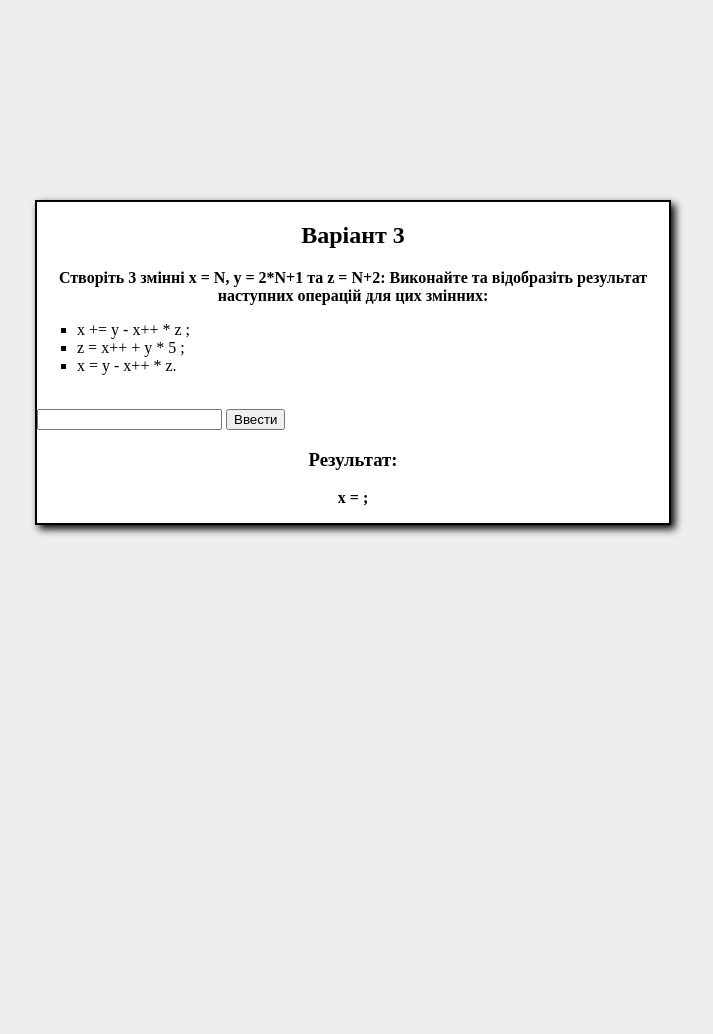
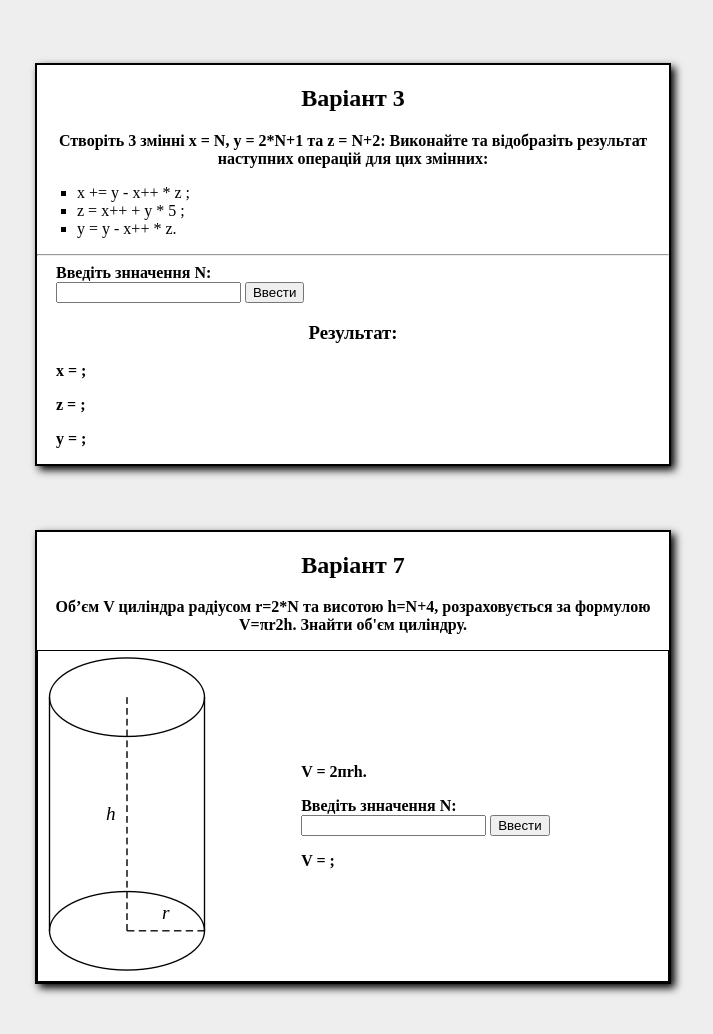
Before and after one commit to Smolldo/LR_9, a plain HTML site: page index.html in a window 1280 px wide. Shown: the whole page, without its empty margins (287-1000 px from the left). Before the commit the page ends 800 px from the top, so only its background shows below. Drawn offline with Linux system fonts and the light colour scheme.

Commit message:
make 2 tasks
olla

```diff
--- a/index.html
+++ b/index.html
@@ -17,15 +17,39 @@
             <ul class="task">
                 <li class="task_item">	x += y - x++ * z ;</li>
                 <li class="task_item">	z = x++ + y * 5 ;</li>
-                <li class="task_item">x = y - x++ * z. </li>
+                <li class="task_item">y = y - x++ * z. </li>
             </ul>
-            <br/>
-
+            <hr/>
+            <h4>Введіть знначення N:</h4>
             <input type="text" class="first_input">
             <button class="btn" type="button">Ввести</button>
             <h3>Результат: </h3>
-            <p>x = <span>;</span></p>
-            <script src="./script/script.js"></script>
+            <p class="result">x = <span class="ox"></span><span class="dot">;</span></p>
+            <p class="result">z = <span class="oz"></span><span class="dot">;</span></p>
+            <p class="result">y = <span class="oy"></span><span class="dot">;</span></p>
+
     </div>
+    <div class="second_block">
+        <h2>Варіант 7</h2>
+        <p>Об’єм V циліндра радіусом r=2*N та висотою h=N+4, розраховується за формулою V=πr2h.
+            Знайти об'єм циліндру.
+        </p>
+        <table class="table">
+            <tr>
+                <td><img src="./images/cyl.png" alt="cylinder" class="cyl"/>
+                    </td>
+
+                <td>
+                    <p class="form">V = 2пrh.</p>
+                    <h4>Введіть знначення N:</h4>
+                    <input type="text" class="second_input">
+                    <button type="button" class="btn_two">Ввести</button>
+                    <p class="result">V = <span class="res"></span><span class="dot">;</span></p>
+                </td>
+            </tr>
+        </table>
+
+    </div>
+    <script src="./script/script.js"></script>
 </body>
 </html>
--- a/script/script.js
+++ b/script/script.js
@@ -6,13 +6,33 @@ document.querySelector('.btn').onclick = myClick;
 function myClick(){
     let a = document.querySelector('.first_input').value;
 
-    let x, y, z;
-    x = a;
+    let x = a, y, z;
     y = 2 * a + 1;
     z = a + 2;
 
     x += y - a++ * z;
+    z = a++ + y * 5;
+    y = y - a++ *z;
     console.log(x, y, z);
 
-    document.querySelector('span').innerHTML = x;
+
+    document.querySelector('.ox').innerHTML = a;
+    document.querySelector('.oz').innerHTML = z;
+    document.querySelector('.oy').innerHTML = y;
 }
+
+document.querySelector('.btn_two').onclick = mathematica;
+
+function mathematica(){
+    let N = document.querySelector('.second_input').value;
+
+    let r = 2*N, h, V, p = Math.PI;
+    h =  Number(N) + 4;
+    console.log(N, r, h, p);
+
+    V = p * r * 2 * h;
+
+    document.querySelector('.res').innerHTML = Math.round(V);
+
+
+}
--- a/style/style.css
+++ b/style/style.css
@@ -11,7 +11,7 @@ body{
     box-shadow: 4px 4px 8px black;
     background-color: white;
 
-    margin: 200px auto;
+    margin: 5% auto;
 }
 
 h2, h3, p {
@@ -20,6 +20,47 @@ h2, h3, p {
     font-weight: 700;
 }
 
+h4{
+    margin: 0;
+    margin-left: 3%;
+}
+
 .task_item{
     list-style: square;
 }
+
+.first_input, .second_input{
+    margin-left: 3%;
+}
+
+.result{
+    text-align: left;
+    margin-left: 3%;
+}
+/*SECOND Block*/
+
+.second_block{
+    width: 50%;
+    height: 50%;
+
+    border: 2px solid black;
+
+    box-shadow: 4px 4px 8px black;
+    background-color: white;
+
+    margin: 5% auto;
+}
+
+.cyl{
+    margin-left: 2%;
+}
+
+.table{
+    border: 1px solid black;
+    width: 100%;
+
+}
+.form{
+    text-align: left;
+    margin-left: 3%;
+}
```
Also changed, not shown: images/cyl.png (added).
